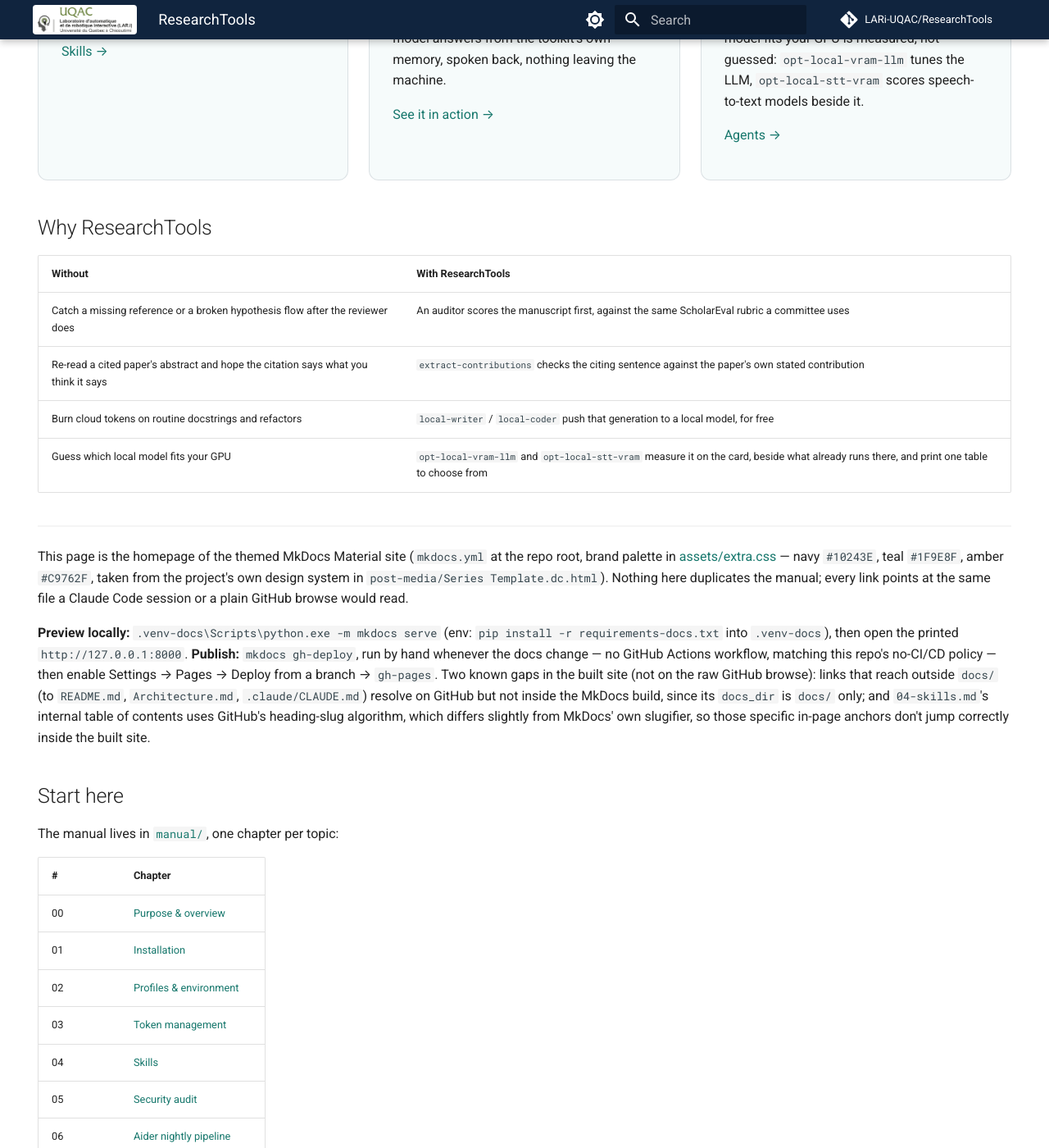
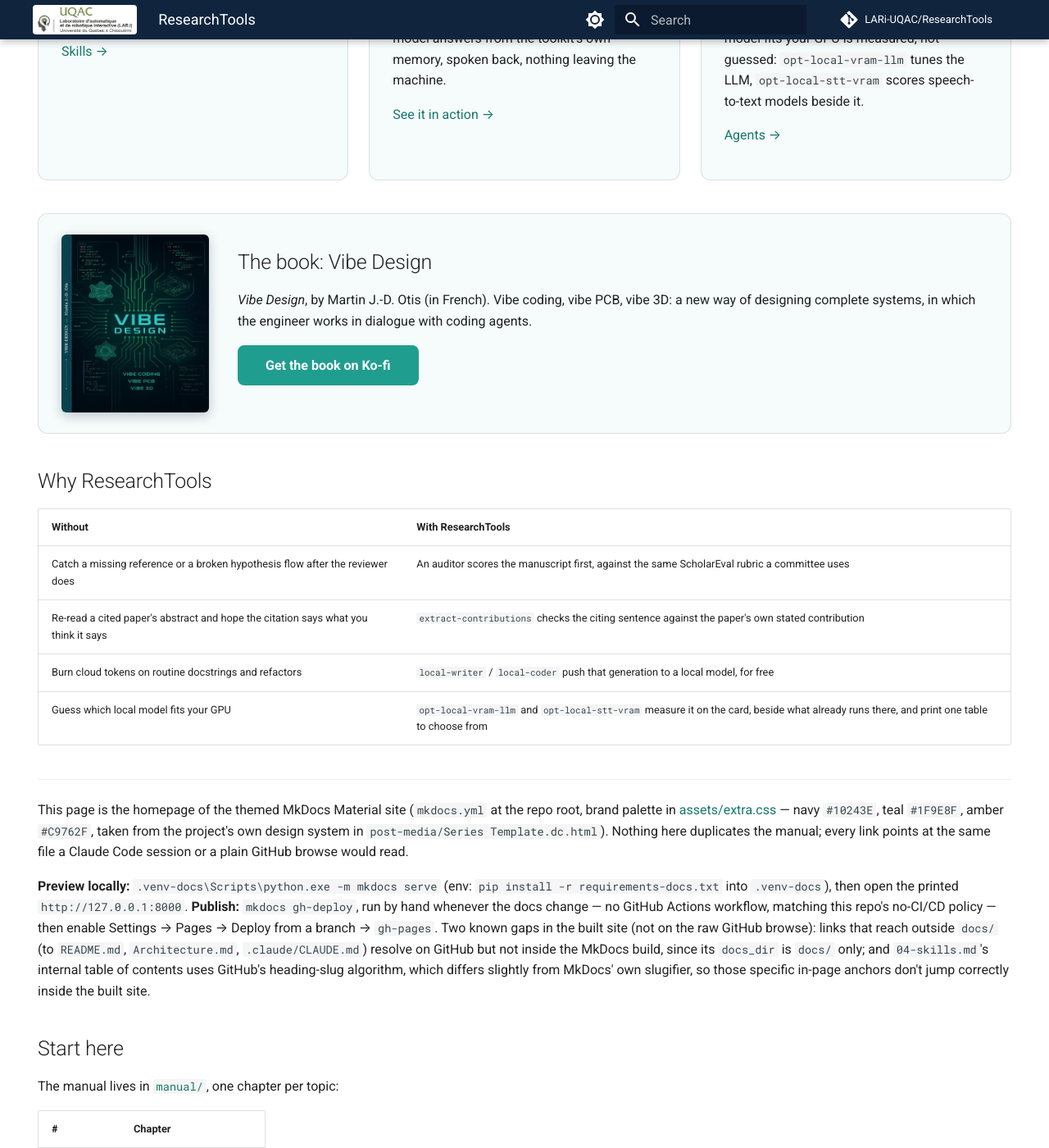
Before and after one commit to LARi-UQAC/ResearchTools, an MkDocs documentation site: the page built from docs/index.md, in a window 1280 px wide and 1400 px high, scrolled down 1069 px. Shown: the whole window at 82% size. Built offline with MkDocs 1.6.1 and Material for MkDocs 9.7.7, drawn with Linux system fonts in a browser that asks for light colours; comment, search, counter and statistics services are not loaded.

Commit message:
add book cover and update docs

```diff
--- a/docs/assets/extra.css
+++ b/docs/assets/extra.css
@@ -108,6 +108,50 @@
   color: #7FC7D9;
 }
 
+/* Book block on the landing page: cover left, title, blurb and Ko-fi button right; stacks
+   under 600px so the cover never squeezes the text. */
+.rt-book {
+  display: flex;
+  align-items: center;
+  gap: 1.75rem;
+  margin: 2rem 0;
+  padding: 1.25rem 1.4rem;
+  border: 1px solid rgba(16, 36, 62, 0.12);
+  border-radius: 12px;
+  background: rgba(31, 158, 143, 0.04);
+}
+[data-md-color-scheme="slate"] .rt-book {
+  border-color: rgba(255, 255, 255, 0.12);
+  background: rgba(31, 158, 143, 0.08);
+}
+.rt-book > p {
+  flex: 0 0 auto;
+  margin: 0;
+}
+.rt-book img {
+  display: block;
+  border-radius: 6px;
+  box-shadow: 0 4px 14px rgba(16, 36, 62, 0.25);
+}
+.rt-book h2 {
+  margin-top: 0;
+}
+.rt-book a.md-button--primary {
+  background-color: #1F9E8F;
+  border-color: #1F9E8F;
+  border-radius: 8px;
+}
+.rt-book a.md-button--primary:hover {
+  background-color: #16776C;
+  border-color: #16776C;
+}
+@media screen and (max-width: 600px) {
+  .rt-book {
+    flex-direction: column;
+    text-align: center;
+  }
+}
+
 .rt-stats {
   display: flex;
   justify-content: center;
--- a/docs/index.md
+++ b/docs/index.md
@@ -58,6 +58,23 @@
 speech-to-text models beside it.
 
 [Agents →](manual/10-agents.md)
+
+</div>
+
+</div>
+
+<div class="rt-book" markdown>
+
+[![Vibe Design, book cover](assets/vibe-design-cover.jpg){ width="180" }](https://ko-fi.com/s/89b1e1cc6c)
+
+<div markdown>
+
+## The book: Vibe Design
+
+*Vibe Design*, by Martin J.-D. Otis (in French). Vibe coding, vibe PCB, vibe 3D: a new way of
+designing complete systems, in which the engineer works in dialogue with coding agents.
+
+[Get the book on Ko-fi](https://ko-fi.com/s/89b1e1cc6c){ .md-button .md-button--primary }
 
 </div>
 
--- a/mkdocs.yml
+++ b/mkdocs.yml
@@ -31,6 +31,12 @@
     - content.code.copy
   logo: manual/banner/LogoLARI_trim.png
   favicon: assets/ResearchToolsLogo.png
+
+# The header and mobile-drawer logo (LAR.i) links to the lab's site rather than this
+# site's home page; Material reads extra.homepage for both logo anchors. The Home tab
+# still leads back to this site.
+extra:
+  homepage: https://lari.uqac.ca/
 
 extra_css:
   - assets/extra.css
```
Also changed, not shown: docs/assets/vibe-design-cover.jpg (added).
